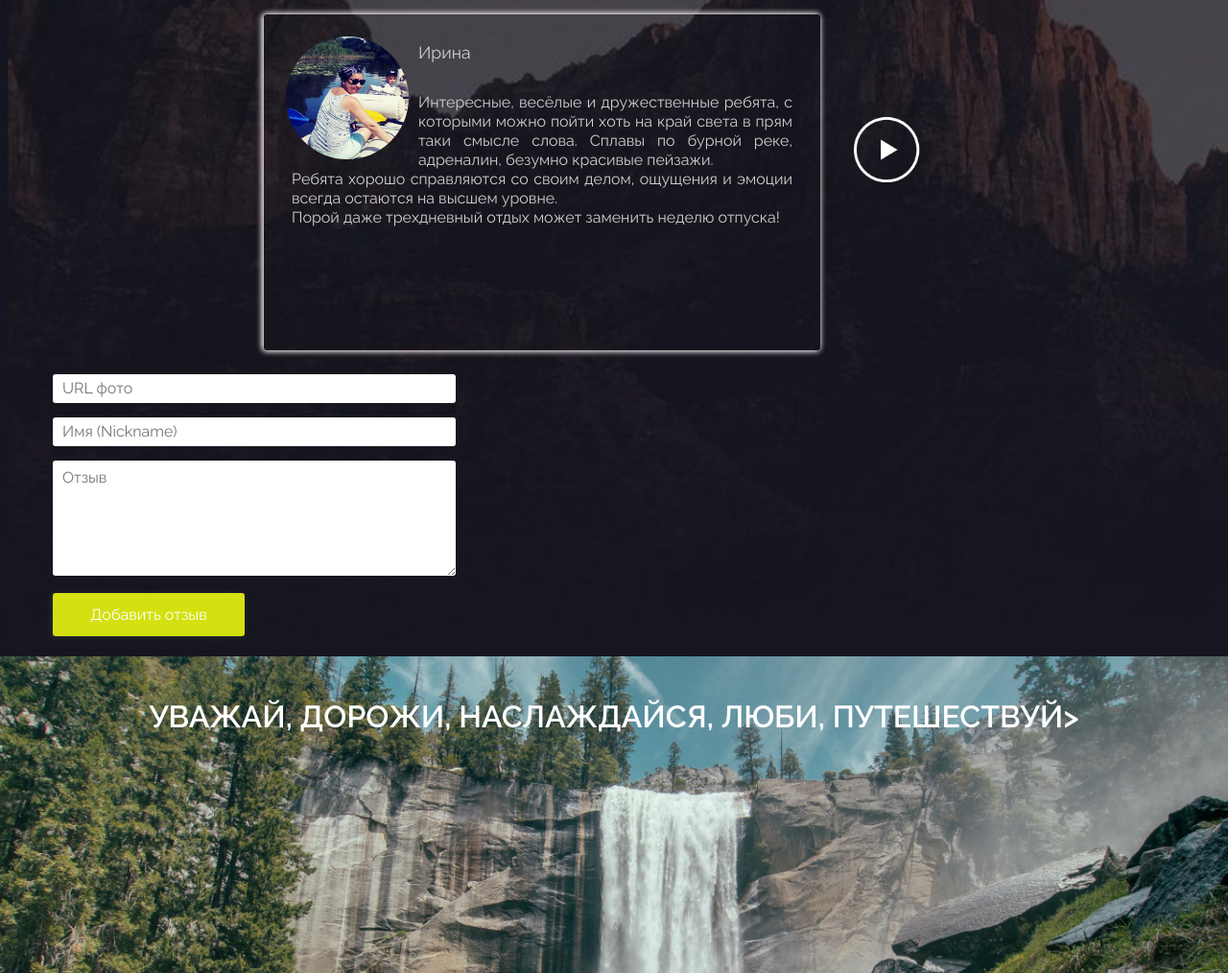
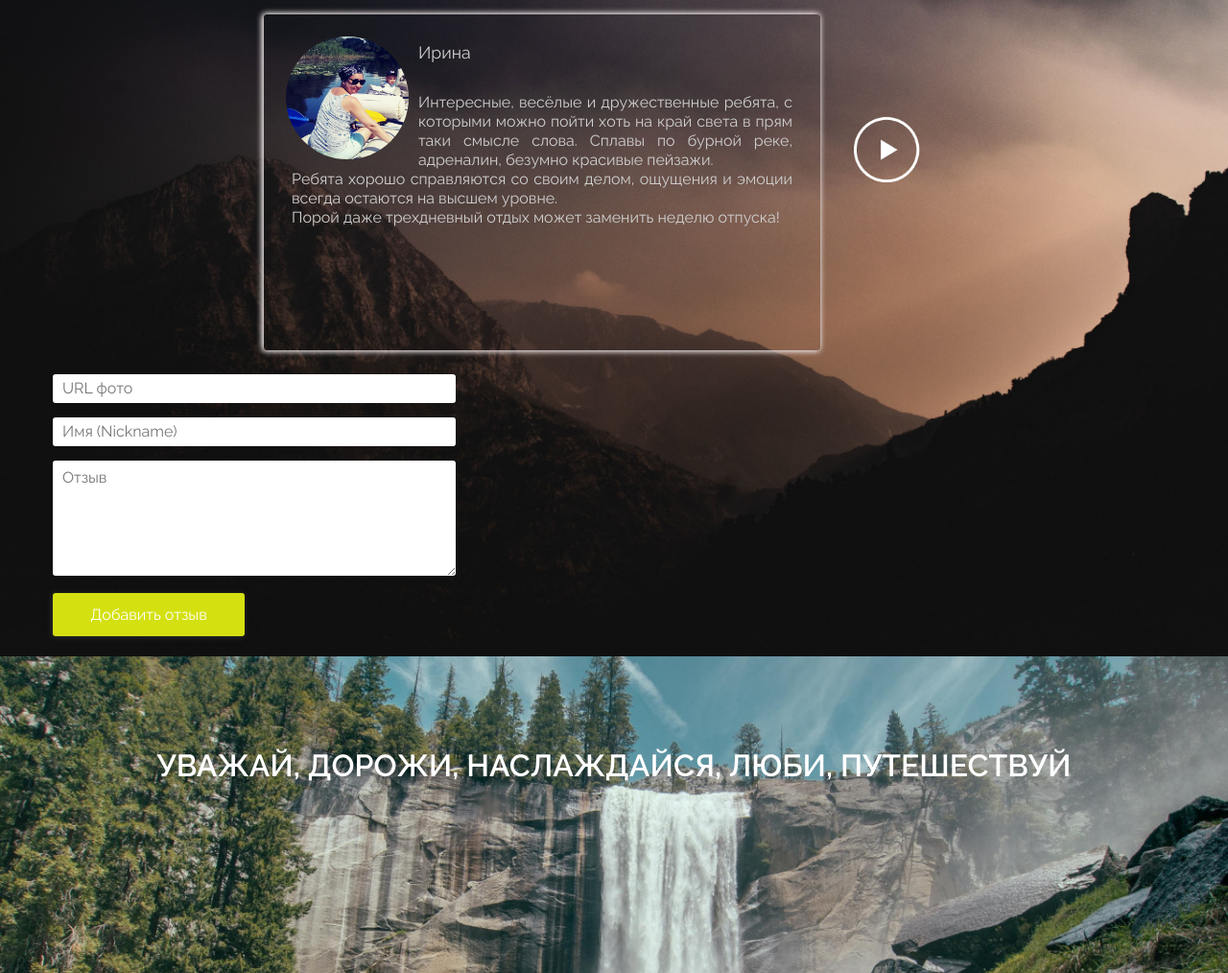
Before and after one commit to Annka2112/Site_Tourism, a plain HTML site: page index.html in a window 1280 px wide. Shown: the part 2512-3526 px from the top of the page at 96% size. Drawn offline with nearby package versions, Linux system fonts and the light colour scheme.

Commit message:
add style for block Reviews

```diff
--- a/css/style.css
+++ b/css/style.css
@@ -454,7 +454,7 @@ div.collection-text-full {
 
 /*REVIEWS*/
 #reviews {
-  background-image: url(../img/home_blog_bg.jpg);
+  background-image: url(../img/tioga-pass-yosemite-dark-mountains.jpg);
   background-repeat: no-repeat;
   background-size: cover;
   position: relative;
@@ -609,11 +609,11 @@ div.collection-text-full {
   height: 600px;
 }
 #go-travel h3 {
-  color:#fff;
+  color: #fff;
   font-weight: 600;
   font-size: 2em;
   text-align: center;
-  padding-top: 5%;
+  padding-top: 9%;
 }
 /*CONTACTS*/
 #contacts h3 {
--- a/index.html
+++ b/index.html
@@ -234,7 +234,7 @@
     <!---/REVIEWS--->
     <div id="go-travel">
         <div class="wow bounceInUp">
-            <h3>УВАЖАЙ, ДОРОЖИ, НАСЛАЖДАЙСЯ, ЛЮБИ, ПУТЕШЕСТВУЙ>
+            <h3>УВАЖАЙ, ДОРОЖИ, НАСЛАЖДАЙСЯ, ЛЮБИ, ПУТЕШЕСТВУЙ</h3>
         </div>
     </div>
     <!---CONTACTS-->
```
Also changed, not shown: img/gory-obrabotka.jpg (added), img/home_blog_bg.jpg (deleted), img/tioga-pass-yosemite-dark-mountains.jpg (added), img/voda_gory.jpg (deleted).
